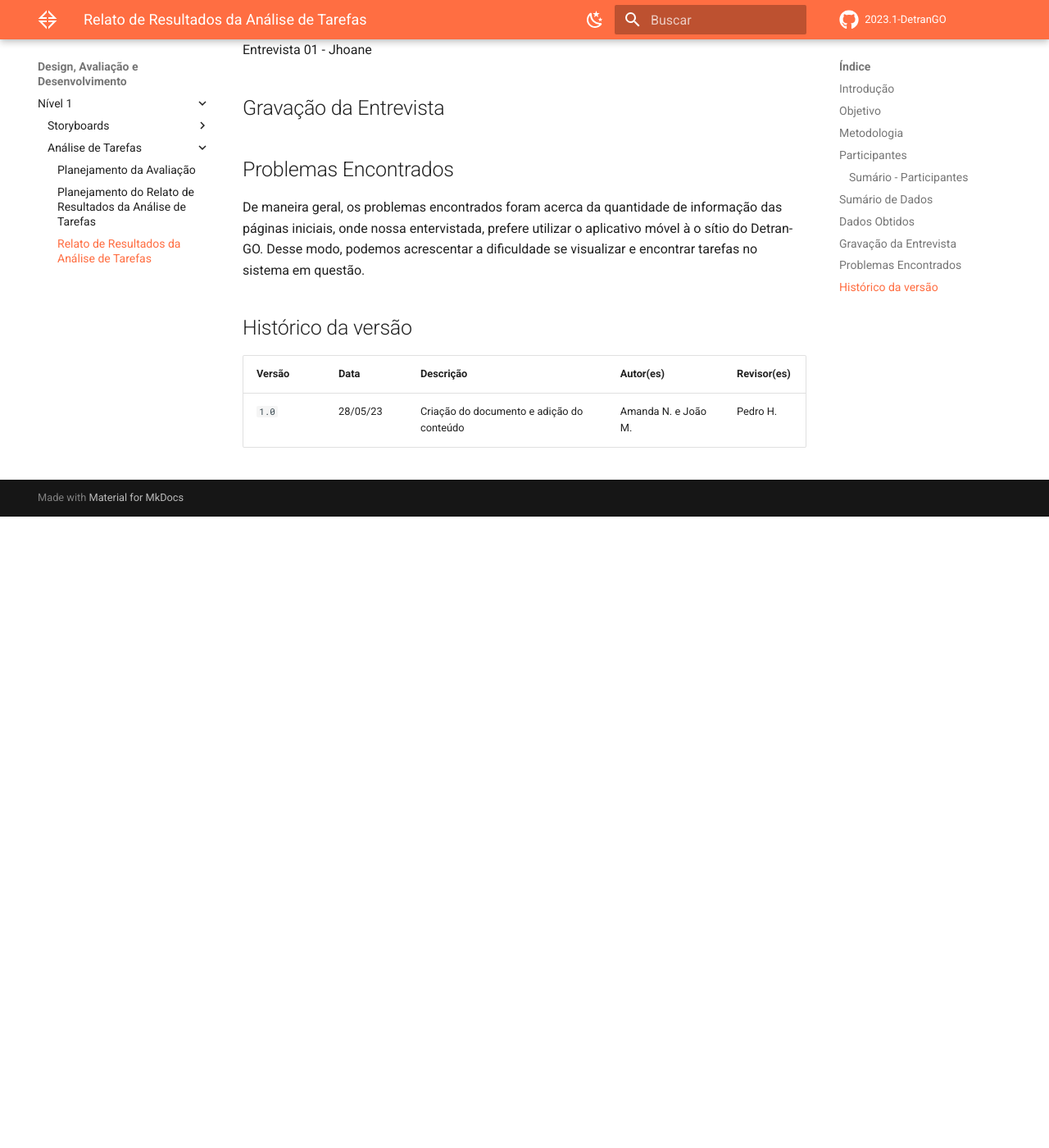
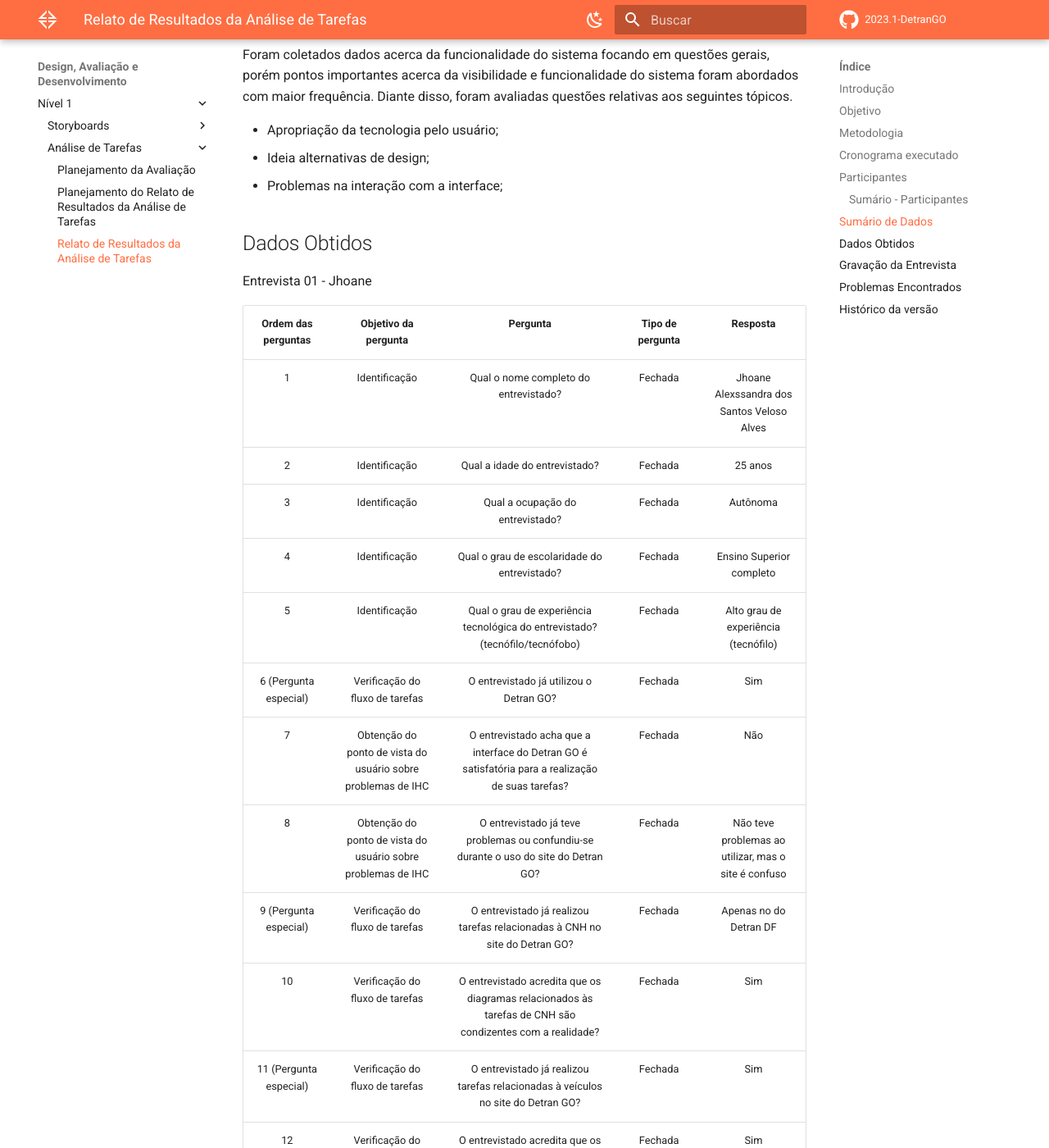
Before and after one commit to Interacao-Humano-Computador/2023.1-DetranGO, an MkDocs documentation site: the page built from docs/design_avaliacao/nivel1/analise_tarefas/relato_resultados_tarefas.md, in a window 1280 px wide and 1400 px high, scrolled down 1475 px. Shown: the whole window at 82% size. Built offline with MkDocs 1.6.1 and Material for MkDocs 9.7.7, drawn with Linux system fonts in a browser that asks for light colours; comment, search, counter and statistics services are not loaded; before the commit the page ends 2105 px from its top, so only the background shows below that; some of the changed text lies outside the part shown.

Commit message:
update: adição da gravação da entrevista e das respostas do entrevistado

```diff
--- a/docs/design_avaliacao/nivel1/analise_tarefas/relato_resultados_tarefas.md
+++ b/docs/design_avaliacao/nivel1/analise_tarefas/relato_resultados_tarefas.md
@@ -12,6 +12,20 @@
 
 A metodologia utilizada para a avaliação foi a entrevista. Onde um entrevistador integrante do grupo Detran-GO participou, e se responsabilizou pela coleta de informações através da gravação.
 A entrevista foi conduzida com base em um roteito disponibilizado no planejameento da análise de tarefas propostas anteriormente em nosso projeto. Foram apresentados questões acerca das políticas de termo de consentimento, uma pequena introdução acerca do nosso projeto, onde o entrevistado teria total liberdade de não responder caso fosse solicitado.
+
+## Cronograma executado
+
+A fim de padronizar e apresentar os dados, foi criada a tabela 1
+
+|  **Data**  | **Entrevistador** |  **Entrevistado**  |       **Local**        | **Horário** |
+|:----------:|:-----------------:|:------------------:|:----------------------:|:-----------:|
+| 27/05/2023 | Amanda Noda       | Jhoane Alexssandra | Plataforma Google Meet |15:20 - 15:32|
+
+<center>
+
+Tabela 1: Cronograma executado (Fonte: Autores)
+
+</center>
 
 ## Participantes
 
@@ -33,8 +47,30 @@
 
 Entrevista 01 - Jhoane
 
+| **Ordem das perguntas** | **Objetivo da pergunta**                                     | **Pergunta**                                                                                                   | **Tipo de pergunta** | **Resposta**                                                              |
+|:-----------------------:|:------------------------------------------------------------:|:--------------------------------------------------------------------------------------------------------------:|:--------------------:|:-------------------------------------------------------------------------:|
+| 1                       | Identificação                                                | Qual o nome completo do entrevistado?                                                                          | Fechada              | Jhoane Alexssandra dos Santos Veloso Alves                                |
+| 2                       | Identificação                                                | Qual a idade do entrevistado?                                                                                  | Fechada              | 25 anos                                                                   |
+| 3                       | Identificação                                                | Qual a ocupação do entrevistado?                                                                               | Fechada              | Autônoma                                                                  |
+| 4                       | Identificação                                                | Qual o grau de escolaridade do entrevistado?                                                                   | Fechada              | Ensino Superior completo                                                  |
+| 5                       | Identificação                                                | Qual o grau de experiência tecnológica do entrevistado? (tecnófilo/tecnófobo)                                  | Fechada              | Alto grau de experiência (tecnófilo)                                      |
+| 6 (Pergunta especial)   | Verificação do fluxo de tarefas                              | O entrevistado já utilizou o Detran GO?                                                                        | Fechada              | Sim                                                                       |
+| 7                       | Obtenção do ponto de vista do usuário sobre problemas de IHC | O entrevistado acha que a interface do Detran GO é satisfatória para a realização de suas tarefas?             | Fechada              | Não |
+| 8                       | Obtenção do ponto de vista do usuário sobre problemas de IHC | O entrevistado já teve problemas ou confundiu-se durante o uso do site do Detran GO?                           | Fechada              | Não teve problemas ao utilizar, mas o site é confuso                                  |
+| 9 (Pergunta especial)   | Verificação do fluxo de tarefas                              | O entrevistado já realizou tarefas relacionadas à CNH no site do Detran GO?                                    | Fechada              | Apenas no do Detran DF                                                    |
+| 10                      | Verificação do fluxo de tarefas                              | O entrevistado acredita que os diagramas relacionados às tarefas de CNH são condizentes com a realidade?       | Fechada              | Sim                                                                       |
+| 11 (Pergunta especial)  | Verificação do fluxo de tarefas                              | O entrevistado já realizou tarefas relacionadas à veículos no site do Detran GO?                               | Fechada              | Sim                                                                       |
+| 12                      | Verificação do fluxo de tarefas                              | O entrevistado acredita que os diagramas relacionados às tarefas de veículos são condizentes com a realidade?  | Fechada              | Sim                                                                       |
+| 13 (Pergunta especial)  | Verificação do fluxo de tarefas                              | O entrevistado já realizou tarefas relacionadas à infrações no site do Detran GO?                              | Fechada              | Sim                                                                       |
+| 14                      | Verificação do fluxo de tarefas                              | O entrevistado acredita que os diagramas relacionados às tarefas de infrações são condizentes com a realidade? | Fechada              | Sim                                                                       |
+
+<center>
+Tabela 2: Respostas da entrevista 01 (Fonte: Autores)
+</center>
 
 ## Gravação da Entrevista
+
+<iframe width="560" height="315" src="https://www.youtube.com/embed/cFUjfqpNLGQ" title="YouTube video player" frameborder="0" allow="accelerometer; autoplay; clipboard-write; encrypted-media; gyroscope; picture-in-picture; web-share" allowfullscreen></iframe>
 
 ## Problemas Encontrados
 
@@ -44,3 +80,4 @@
 | Versão | Data     | Descrição                                 | Autor(es) | Revisor(es) |
 | ------ | -------- | ----------------------------------------- | --------- | ----------- |
 | `1.0`  | 28/05/23 | Criação do documento e adição do conteúdo | Amanda N. e João M. | Pedro H.   |
+| `1.1`  | 29/05/23 | Adição da gravação da entrevista e das respostas | Amanda N. e João M. | Pedro H.   |
```
